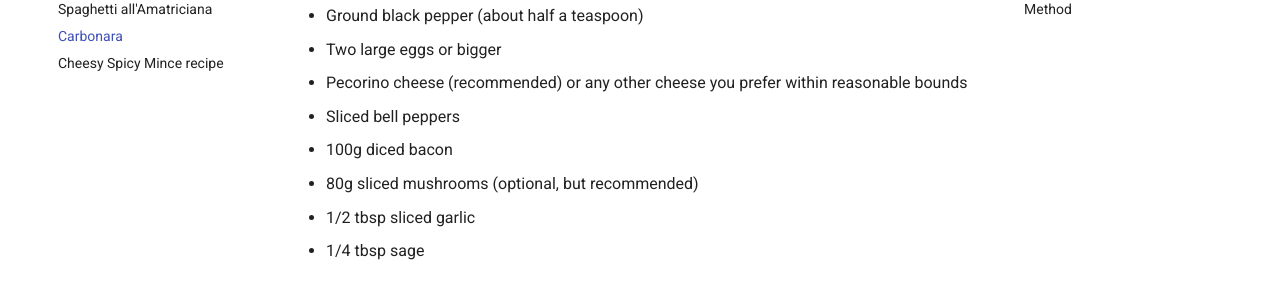
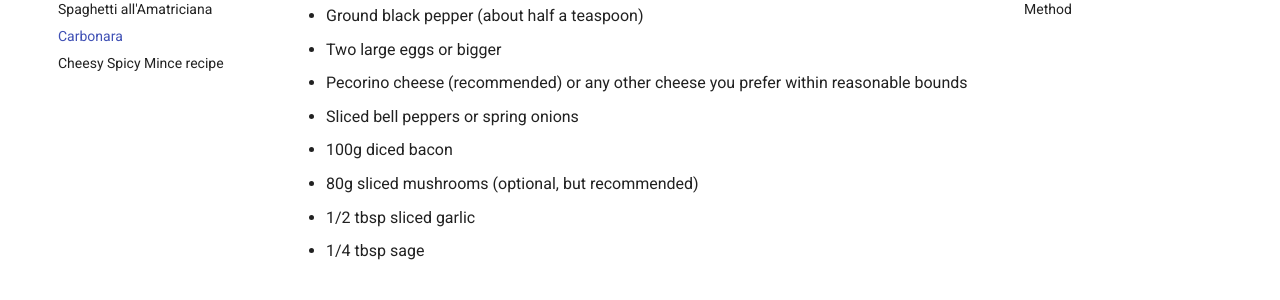
Before and after one commit to rofhima13/cookbook, an MkDocs documentation site: the page built from docs/recipes/Carbonara.md, in a window 1280 px wide and 900 px high, scrolled down 492 px. Shown: the part 153-453 px from the top of the window. Built offline with MkDocs 1.6.1 and Material for MkDocs 9.7.7, drawn with Linux system fonts in a browser that asks for light colours.

Commit message:
Added spring onion to Carbonara recipe

```diff
--- a/docs/recipes/Carbonara.md
+++ b/docs/recipes/Carbonara.md
@@ -16,7 +16,7 @@ This recipe assumes that you know how to cook spaghetti. Remember not to add oil
 - Ground black pepper (about half a teaspoon)
 - Two large eggs or bigger
 - Pecorino cheese (recommended) or any other cheese you prefer within reasonable bounds
-- Sliced bell peppers
+- Sliced bell peppers or spring onions
 - 100g diced bacon
 - 80g sliced mushrooms (optional, but recommended)
 - 1/2 tbsp sliced garlic
```
